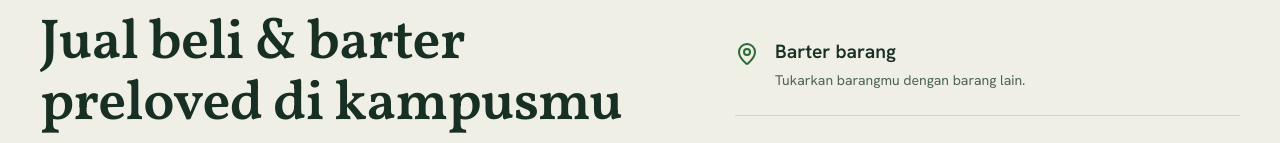
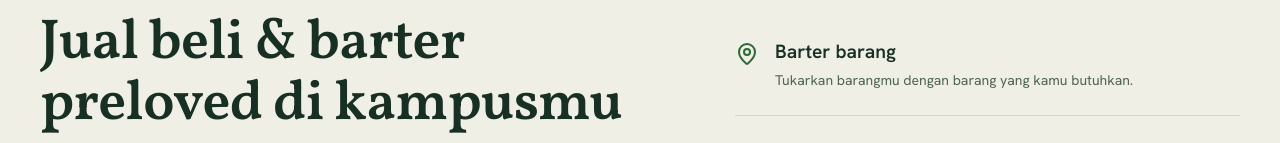
Before and after one commit to aksarahasta/kampusthrift-v2, a Next.js app: page / in a window 1280 px wide. Shown: the part 126-269 px from the top of the page. Built offline with nearby package versions, Linux system fonts and the light colour scheme; no server answers; the database is empty.

Commit message:
home page

```diff
--- a/src/app/page.tsx
+++ b/src/app/page.tsx
@@ -60,7 +60,7 @@ export default async function HomePage() {
           <dl className="home-facts">
             <div>
               <MapPin size={24} aria-hidden="true" />
-              <div><dt>Barter barang</dt><dd>Tukarkan barangmu dengan barang lain.</dd></div>
+              <div><dt>Barter barang</dt><dd>Tukarkan barangmu dengan barang yang kamu butuhkan.</dd></div>
             </div>
             <div>
               <ShieldCheck size={24} aria-hidden="true" />
```
